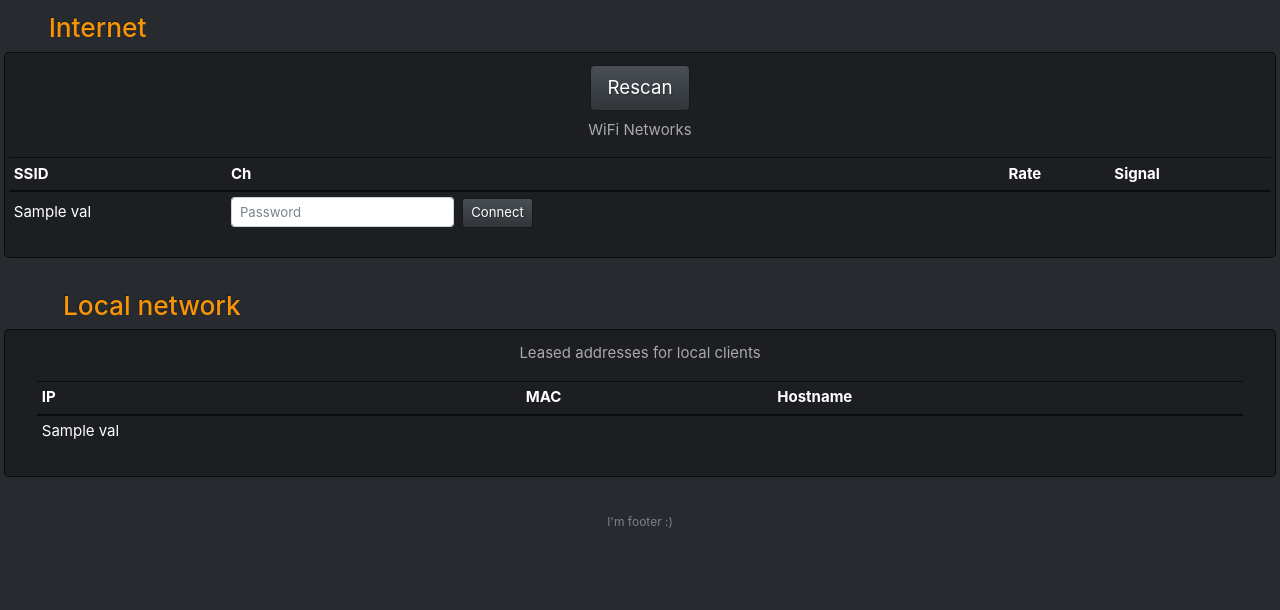
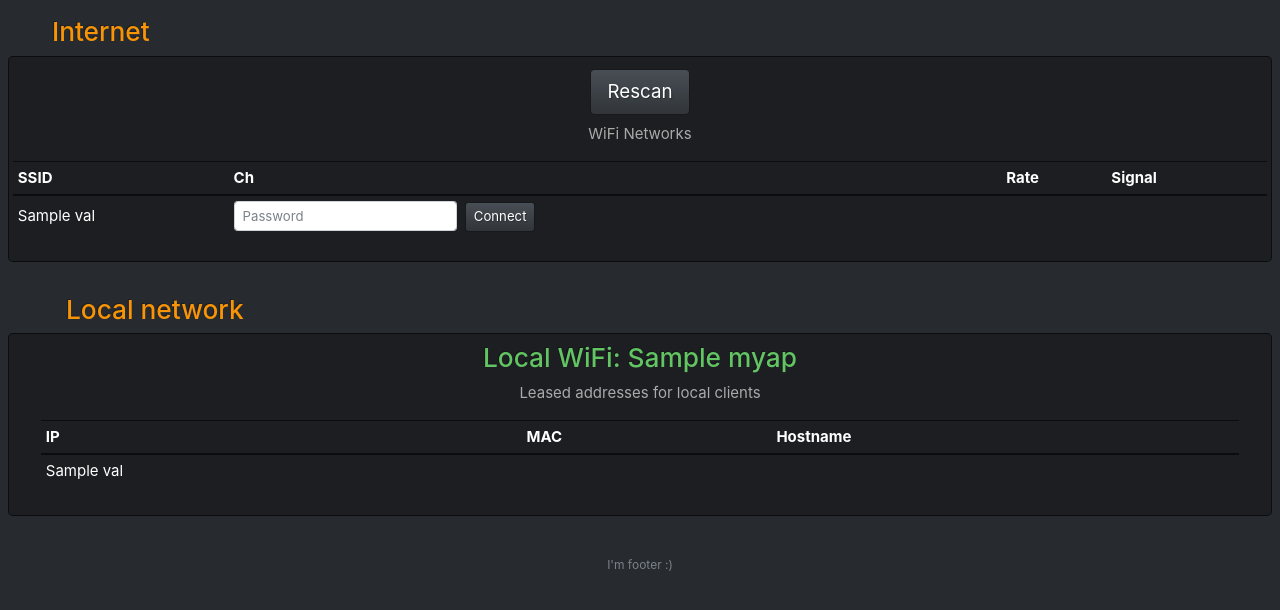
Before and after one commit to orarun/wifiextender, a Flask app: template templates/networks.html in a window 1280 px wide. Shown: the part 74-684 px from the top of the page. Run offline with Flask 2, Linux system fonts and the light colour scheme; the template is opened without the code that fills it: most values are stand-ins (such as "Sample title", 1, 10 or a date in 2020); parts of the project's set-up code (start-up, migrations or seed data) failed here and were passed over.

Commit message:
get programm working

```diff
--- a/app.py
+++ b/app.py
@@ -21,6 +21,10 @@ class WifiNetwork:
 
 	def __str__(self):
 		return f"SSID: {self.ssid}"
+
+# class WifiNetworks:
+# 	def __init__(self):
+
 
 def getMyAP():
 	# reading local SSID from config file /etc/hostapd/hostapd.conf
@@ -55,7 +59,7 @@ def index():
 		try:
 			disconnect = subprocess.check_output("nmcli --fields NAME -t connection show | grep -v Wired | xargs -I «{}» nmcli connection delete «{}»", shell=True)
 		except subprocess.CalledProcessError as disconnectexc:
-			print("error code " + disconnectexc.output)
+			# print("error code " + disconnectexc.output)
 			return redirect("/")
 		else:
 			flash('Successfully disconnected!')
@@ -79,7 +83,7 @@ def networks():
 
 			outputList = stdoutParse(output)
 
-			#wifiList = stdoutParse1(output)
+			wifiList = stdoutParse1(output)
 			#print(wifiList)
 
 		#outputList = [['YourAPSSID', '1', '65 Mbit/s', '100', ' '], ['Space3', '3', '130 Mbit/s', '100', ' '], ['Space2', '6', '130 Mbit/s', '75', '*'],['Tolik', '8', '270 Mbit/s', '42', ' ']]
@@ -90,7 +94,7 @@ def networks():
 		currentConn = getCurrentConn()
 
 		# /sys/class/net/
-		return render_template("networks.html", myAP=myAP, currentConn=currentConn, error=error, outputList=outputList, wan=wan, lan=lan, clients = wifiClients())
+		return render_template("networks.html", myap=myAP, currentConn=currentConn, error=error, outputList=outputList, wan=wan, lan=lan, clients = wifiClients())
 
 	else:
 		# If "Rescan" button has been pressed then rescan wifi networks
@@ -103,36 +107,35 @@ def networks():
 				connect = None
 				error = False
 
-				for n in wifiList:
-					if session["output_list"][int(button)-1][0] == n.ssid:
-						try:
-							connect = n.connect(passwd)
-						except:
-							error = True
-						else:
-							connect = connect[:-1]
-						if connect.find('successfully') != -1:
-							flash('Successfully connected!')
-							session["wan_connection_successfull"] = True
-							return redirect("/")
-				# try:
-				# 	WifiNetwork.connect(passwd)
-				# 	#connect = subprocess.check_output('nmcli dev wifi connect ' + session["output_list"][int(button)-1][0] + ' password ' + passwd, text=True, shell=True)
-				# except:
-				# 	error = True
-				# else:
-				# 	connect = connect[:-1]
-				# if connect.find('successfully') != -1:
-				# 	flash('Successfully connected!')
-				# 	session["wan_connection_successfull"] = True
-				# 	return redirect("/")
+				# for n in wifiList:
+				# 	if session["output_list"][int(button)-1][0] == n.ssid:
+				# 		try:
+				# 			connect = n.connect(passwd)
+				# 		except:
+				# 			error = True
+				# 		else:
+				# 			connect = connect[:-1]
+				# 		if connect.find('successfully') != -1:
+				# 			flash('Successfully connected!')
+				# 			session["wan_connection_successfull"] = True
+				# 			return redirect("/")
+				try:
+					# WifiNetwork.connect(passwd)
+					connect = subprocess.check_output('nmcli dev wifi connect ' + session["output_list"][int(button)-1][0] + ' password ' + passwd, text=True, shell=True)
+				except:
+					error = True
+				else:
+					connect = connect[:-1]
+				if connect.find('successfully') != -1:
+					flash('Successfully connected!')
+					session["wan_connection_successfull"] = True
+					return redirect("/")
 
 				else:
 					flash('Connection error!')
 					return redirect("/networks")
 			else:
 				flash('You must provide a password!')
-				# return redirect("/")
 
 			return redirect("/networks")
 
@@ -158,9 +161,9 @@ def stdoutParse1(stdout):
 		else:
 			s = string.split(":")
 			#print(s)
-			#wifi = WifiNetwork(s[0], s[1], s[2], s[3])
+			wifi = WifiNetwork(s[0], s[1], s[2], s[3])
 			arr.append(wifi)
-			print(wifi)
+			#print(wifi)
 			string = ''
 	return arr
 
--- a/templates/layout.html
+++ b/templates/layout.html
@@ -22,7 +22,7 @@
         </header>
         {% endif %}
 
-        <main class="p-1">
+        <main class="p-2">
 
             {% block main %}{% endblock %}
 
--- a/templates/main.html
+++ b/templates/main.html
@@ -2,7 +2,7 @@
 {% block title %} Main {% endblock %}
 
 	{% block main %}
-        <div class="row g-3 pt-2">
+        <div class="row g-3">
             <div class="col-sm-2">
                 <h3 class="display-5 text-warning">Internet</h3>
             </div>
--- a/templates/networks.html
+++ b/templates/networks.html
@@ -65,6 +65,7 @@
             </div>
         </div>
         <div class="jumbotron py-2">
+            <h3 class="display-5 text-success">Local WiFi: {{ myap }}</h3>
 			<div class="form-group my-1 my-lg-1 table-responsive">
                 <p>Leased addresses for local clients</p>
                 <table class="table dark table-sm">
```
